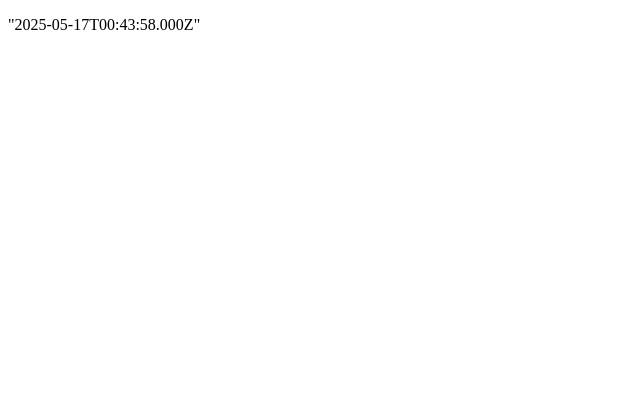
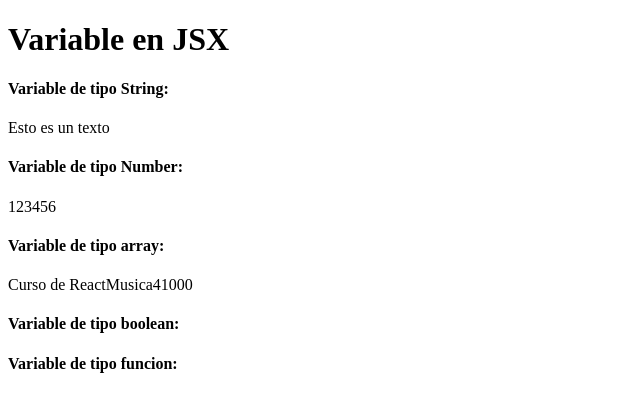
Before and after one commit to malessan4/curso-tutorial-react, a React (Vite) app: page / in a window 1280 px wide. Shown: the top 412 px of the page, without its empty margins (0-640 px from the left). Built offline with nearby package versions, Linux system fonts and the light colour scheme.

Commit message:
no se usan mas divs adentro de otros divs

```diff
--- a/src/PrimerComponente.jsx
+++ b/src/PrimerComponente.jsx
@@ -2,14 +2,21 @@ const string = 'Esto es un texto'
 const number = 123456
 const array = ['Curso de React', 'Musica', 4, 1000]
 const boolean = true
-const funcion = () => 1+1
+const funcion = () => 1 + 1
 const fecha = new Date()
-const objeto = {nombre: 'Curso de Javascript', duracion: 4}
+const objeto = { nombre: 'Curso de Javascript', duracion: 4 }
 
 
 
 export const PrimerComponente = () => {
     return (
-        <p>{JSON.stringify(fecha)}</p>
+        <div>
+            <h1>Variable en JSX</h1>
+            <h4>Variable de tipo String:</h4> <p>{string}</p>
+            <h4>Variable de tipo Number:</h4> <p>{number}</p>
+            <h4>Variable de tipo array:</h4> <p>{array}</p>
+            <h4>Variable de tipo boolean:</h4> <p>{boolean}</p>
+            <h4>Variable de tipo funcion:</h4> <p>{funcion}</p>
+        </div>
     )
 }
```
